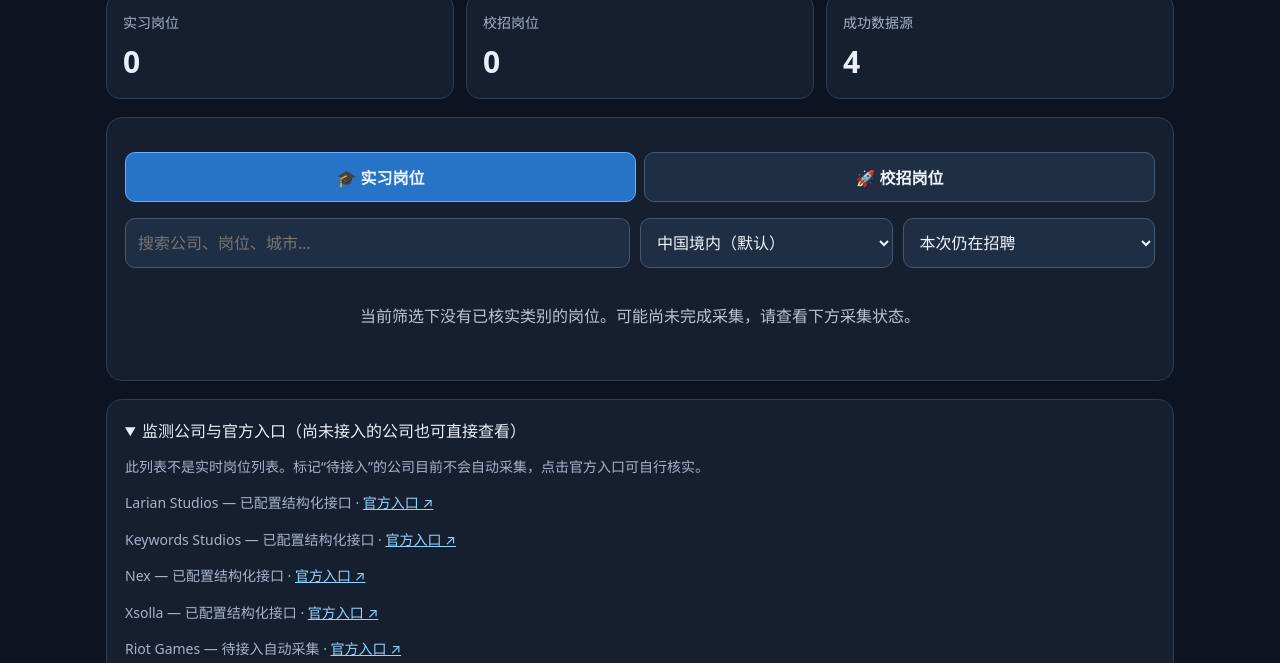
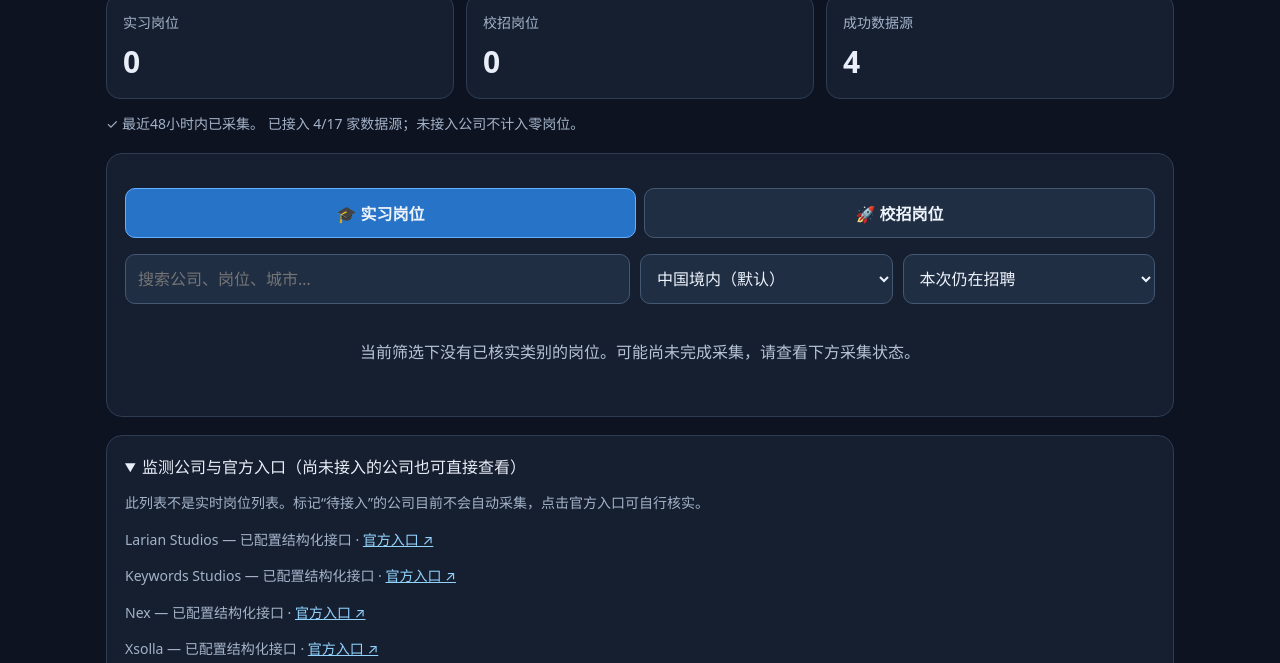
Before and after one commit to xuanxxx327/game-art-career-tracke, a plain HTML site: page index.html in a window 1280 px wide. Shown: the part 137-800 px from the top of the page. Drawn offline with Linux system fonts and the light colour scheme.

Commit message:
Add freshness and real source coverage indicator for honest v1 acceptance

```diff
--- a/index.html
+++ b/index.html
@@ -24,6 +24,7 @@ summary{cursor:pointer}.warn{color:#ffce88}a{color:#92d3ff}
 <body><main>
 <header><div><div class="brand">GAME ART CAREER TRACKER</div><h1>游戏美术招聘监控</h1><div class="muted">环境美术 · 场景建模 · Level Art · 道具 / 材质</div></div><div class="badge" id="updated">正在加载采集数据…</div></header>
 <section class="stats"><div class="stat"><span class="muted">实习岗位</span><strong id="internCount">—</strong></div><div class="stat"><span class="muted">校招岗位</span><strong id="campusCount">—</strong></div><div class="stat"><span class="muted">成功数据源</span><strong id="sourceCount">—</strong></div></section>
+<p id="health" class="muted" role="status">正在检查数据更新时间与覆盖情况…</p>
 <section class="panel"><div class="tabs"><button id="internTab" class="active" type="button">🎓 实习岗位</button><button id="campusTab" type="button">🚀 校招岗位</button></div>
 <div class="filters"><input id="search" type="search" placeholder="搜索公司、岗位、城市…" aria-label="搜索岗位"><select id="region" aria-label="地区"><option value="china">中国境内（默认）</option><option value="all">全部地区（含海外待核实）</option><option value="overseas">仅海外 / 待核实</option></select><select id="state" aria-label="岗位状态"><option value="open">本次仍在招聘</option><option value="all">全部记录</option></select></div>
 <div id="list" aria-live="polite"><div class="empty">正在读取岗位…</div></div></section>
@@ -38,7 +39,7 @@ function render(){const q=$("search").value.trim().toLowerCase(),reg=$("region")
 for(const j of rows){const card=node("article","job"),h=node("h3","",j.title),m=node("div","meta");for(const t of [j.company,j.location,j.status==="open"?"本次可见":"本次未见 · 待核实",j.eligibility==="restricted_region"?"地区资格受限":j.eligibility==="needs_verification"?"海外申请资格待核实":"申请要求请查官方"])m.append(node("span","pill",t));card.append(h,m);if(j.eligibility_notes)card.append(node("p","warn",j.eligibility_notes));if(j.published_at)card.append(node("p","muted","发布时间："+String(j.published_at).slice(0,10)));if(j.description_excerpt)card.append(node("p","muted",j.description_excerpt.slice(0,240)));try{const u=new URL(j.url);if(u.protocol==="https:"){const a=node("a","","查看官方岗位 ↗");a.href=u.href;a.target="_blank";a.rel="noopener noreferrer";card.append(a)}}catch{}list.append(card)}}
 function setTrack(t){track=t;$("internTab").classList.toggle("active",t==="internship");$("campusTab").classList.toggle("active",t==="campus");render()}
 $("internTab").addEventListener("click",()=>setTrack("internship"));$("campusTab").addEventListener("click",()=>setTrack("campus"));for(const id of ["search","region","state"])$(id).addEventListener(id==="search"?"input":"change",render);
-fetch("./data/jobs.json?cache="+Date.now(),{cache:"no-store"}).then(r=>{if(!r.ok)throw Error("HTTP "+r.status);return r.json()}).then(data=>{all=Array.isArray(data.jobs)?data.jobs:[];$("updated").textContent=data.checked_at?"最近采集："+new Date(data.checked_at).toLocaleString("zh-CN"):"等待首次采集";$("internCount").textContent=all.filter(j=>j.track==="internship"&&j.status==="open"&&j.eligibility!=="restricted_region"&&china.test(j.location)).length;$("campusCount").textContent=all.filter(j=>j.track==="campus"&&j.status==="open"&&j.eligibility!=="restricted_region"&&china.test(j.location)).length;$("sourceCount").textContent=String(data.source_success_count||0);const d=$("diagnostics");d.replaceChildren();for(const s of data.diagnostics||[]){const line=node("p","",s.company+" — "+(s.status==="ok"?"成功，匹配 "+s.matching+" / 扫描 "+s.postings_scanned:s.status==="not_integrated"?"等待数据源接入":"请求失败："+s.error));d.append(line)}render()}).catch(e=>{$("updated").textContent="数据读取失败";$("list").replaceChildren(node("div","empty","无法读取 data/jobs.json："+e.message))});
+fetch("./data/jobs.json?cache="+Date.now(),{cache:"no-store"}).then(r=>{if(!r.ok)throw Error("HTTP "+r.status);return r.json()}).then(data=>{all=Array.isArray(data.jobs)?data.jobs:[];$("updated").textContent=data.checked_at?"最近采集："+new Date(data.checked_at).toLocaleString("zh-CN"):"等待首次采集";$("internCount").textContent=all.filter(j=>j.track==="internship"&&j.status==="open"&&j.eligibility!=="restricted_region"&&china.test(j.location)).length;$("campusCount").textContent=all.filter(j=>j.track==="campus"&&j.status==="open"&&j.eligibility!=="restricted_region"&&china.test(j.location)).length;$("sourceCount").textContent=String(data.source_success_count||0);const sourceTotal=(data.diagnostics||[]).length;const elapsed=data.checked_at?(Date.now()-new Date(data.checked_at).getTime())/3600000:Infinity;$("health").textContent=(elapsed>48?"⚠️ 数据超过48小时未更新；请勿视为实时招聘。":"✓ 最近48小时内已采集。")+" 已接入 "+(data.source_success_count||0)+"/"+sourceTotal+" 家数据源；未接入公司不计入零岗位。";const d=$("diagnostics");d.replaceChildren();for(const s of data.diagnostics||[]){const line=node("p","",s.company+" — "+(s.status==="ok"?"成功，匹配 "+s.matching+" / 扫描 "+s.postings_scanned:s.status==="not_integrated"?"等待数据源接入":"请求失败："+s.error));d.append(line)}render()}).catch(e=>{$("updated").textContent="数据读取失败";$("list").replaceChildren(node("div","empty","无法读取 data/jobs.json："+e.message))});
 fetch("./sources.json?cache="+Date.now(),{cache:"no-store"}).then(r=>{if(!r.ok)throw Error("HTTP "+r.status);return r.json()}).then(sources=>{const box=$("companies");box.replaceChildren();for(const s of sources){const line=node("p","",s.name+" — "+(s.source==="links"?"待接入自动采集":"已配置结构化接口")+" · ");try{const u=new URL(s.homepage);if(u.protocol==="https:"){const a=node("a","","官方入口 ↗");a.href=u.href;a.target="_blank";a.rel="noopener noreferrer";line.append(a)}}catch{}box.append(line)}}).catch(()=>{$("companies").textContent="公司列表暂时无法读取"});
 })();
 </script></body></html>
```
